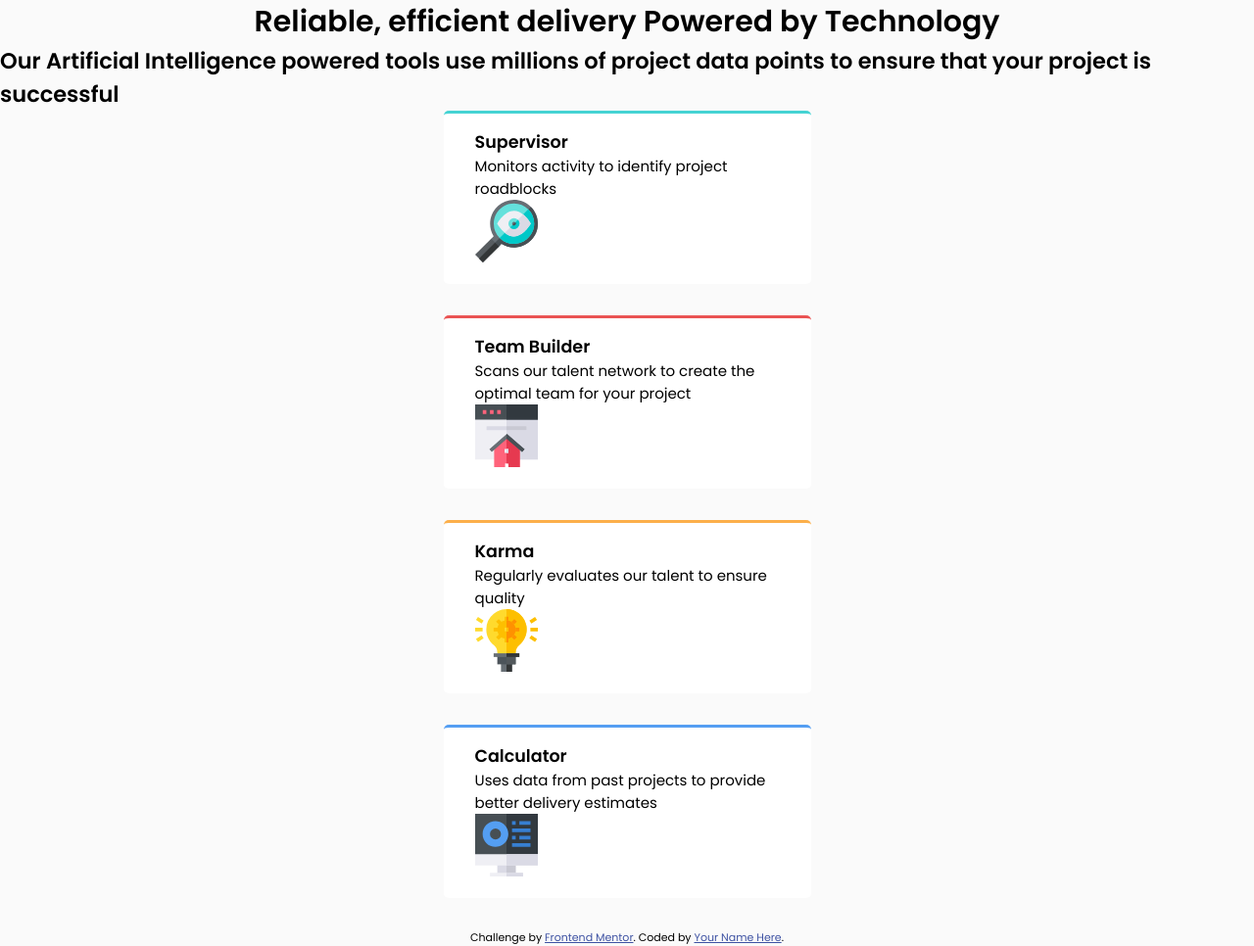
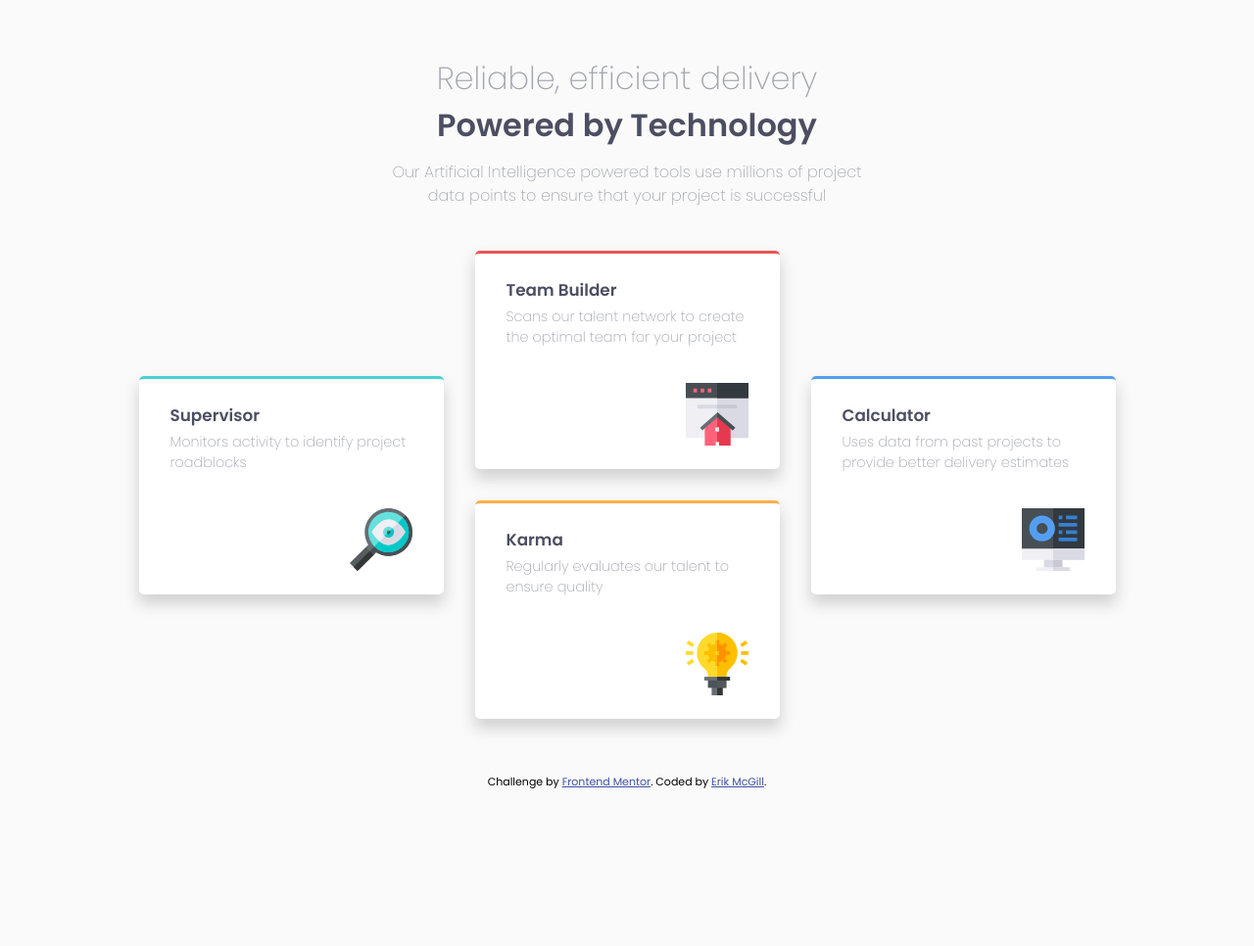
Before and after one commit to emmcgill/FMentor-Four-Card-Feature-Section, a plain HTML site: page index.html in a window 1280 px wide. Shown: the whole page at 98% size. After the commit the page ends 807 px from the top, so only its background shows below. Drawn offline with Linux system fonts and the light colour scheme.

Commit message:
Added Media Queries for Desktop Styling

```diff
--- a/index.html
+++ b/index.html
@@ -1,88 +1,105 @@
 <!DOCTYPE html>
 <html lang="en">
   <head>
-  <meta charset="UTF-8">
-  <meta name="viewport" content="width=device-width, initial-scale=1.0"> <!-- displays site properly based on user's device -->
+    <meta charset="UTF-8" />
+    <meta name="viewport" content="width=device-width, initial-scale=1.0" />
+    <!-- displays site properly based on user's device -->
 
-  <link rel="icon" type="image/png" sizes="32x32" href="./images/favicon-32x32.png">
-  <link rel="preconnect" href="https://fonts.googleapis.com">
-  <link rel="preconnect" href="https://fonts.gstatic.com" crossorigin>
-  <link href="https://fonts.googleapis.com/css2?family=Poppins:wght@200;400;600&display=swap" rel="stylesheet">
-  <link rel="stylesheet" href="styles.css">
+    <link
+      rel="icon"
+      type="image/png"
+      sizes="32x32"
+      href="./images/favicon-32x32.png"
+    />
+    <link rel="preconnect" href="https://fonts.googleapis.com" />
+    <link rel="preconnect" href="https://fonts.gstatic.com" crossorigin />
+    <link
+      href="https://fonts.googleapis.com/css2?family=Poppins:wght@200;400;600&display=swap"
+      rel="stylesheet"
+    />
+    <link rel="stylesheet" href="styles.css" />
 
     <title>Frontend Mentor | Four card feature section</title>
 
     <!-- Feel free to remove these styles or customise in your own stylesheet 👍 -->
     <style>
-    .attribution { font-size: 11px; text-align: center; }
-    .attribution a { color: hsl(228, 45%, 44%); }
+      .attribution {
+        font-size: 11px;
+        text-align: center;
+      }
+      .attribution a {
+        color: hsl(228, 45%, 44%);
+      }
     </style>
   </head>
   <body>
-
-  <head class="title-container">
+    <main>
+      <div class="title-container">
         <h1 class="title">
           Reliable, efficient delivery
           <strong>Powered by Technology</strong>
         </h1>
         <h2 class="sub-title">
-      Our Artificial Intelligence powered tools use millions of project data points
-      to ensure that your project is successful
+          Our Artificial Intelligence powered tools use millions of project data
+          points to ensure that your project is successful
         </h2>
-  </head>
+      </div>
 
       <section class="tools-container">
         <div class="card supervisor">
           <div class="top">
             <h3 class="card-title">Supervisor</h3>
-        <p class="description">Monitors activity to identify project roadblocks</p>
+            <p class="description">
+              Monitors activity to identify project roadblocks
+            </p>
           </div>
           <div class="bottom">
-        <img src="images/icon-supervisor.svg" alt="Supervisor Icon">
+            <img src="images/icon-supervisor.svg" alt="Supervisor Icon" />
           </div>
         </div>
-
-
         <div class="card team-builder">
           <div class="top">
             <h3 class="card-title">Team Builder</h3>
-        <p class="description">Scans our talent network to create the optimal team for your project</p>
+            <p class="description">
+              Scans our talent network to create the optimal team for your
+              project
+            </p>
           </div>
           <div class="bottom">
-        <img src="images/icon-team-builder.svg" alt="Team Builder Icon">
+            <img src="images/icon-team-builder.svg" alt="Team Builder Icon" />
           </div>
         </div>
-
-
-
         <div class="card karma">
           <div class="top">
             <h3 class="card-title">Karma</h3>
-        <p class="description">Regularly evaluates our talent to ensure quality</p>
+            <p class="description">
+              Regularly evaluates our talent to ensure quality
+            </p>
           </div>
           <div class="bottom">
-        <img src="images/icon-karma.svg" alt="Karma Icon">
+            <img src="images/icon-karma.svg" alt="Karma Icon" />
           </div>
         </div>
-
-
-
         <div class="card calculator">
           <div class="top">
             <h3 class="card-title">Calculator</h3>
-        <p class="description">Uses data from past projects to provide better delivery estimates</p>
+            <p class="description">
+              Uses data from past projects to provide better delivery estimates
+            </p>
           </div>
           <div class="bottom">
-        <img src="images/icon-calculator.svg" alt="Calculator Icon">
+            <img src="images/icon-calculator.svg" alt="Calculator Icon" />
           </div>
         </div>
-  </div>
-
+      </section>
+    </main>
 
     <footer>
       <p class="attribution">
-      Challenge by <a href="https://www.frontendmentor.io?ref=challenge" target="_blank">Frontend Mentor</a>.
-      Coded by <a href="#">Your Name Here</a>.
+        Challenge by
+        <a href="https://www.frontendmentor.io?ref=challenge" target="_blank"
+          >Frontend Mentor</a
+        >. Coded by <a href="#">Erik McGill</a>.
       </p>
     </footer>
   </body>
--- a/styles.css
+++ b/styles.css
@@ -21,37 +21,118 @@ body {
     font-size: var(--fs-15px);
     font-family: var(--ff-Poppins);
     background-color: var(--clr-neu-light-gray);
+}
+
+main {
     display: flex;
     flex-direction: column;
-    justify-content: center;
     align-items: center;
+    padding: 3.5rem 1.75rem;
 }
 
-.tools-container {
+main > .title-container {
+    text-align: center;
+    color: var(--clr-neu-grayish-blue);
+}
+
+main > .title-container > .title {
+    font-weight: 300;
+    font-size: 1.5rem;
+}
+
+main > .title-container > .title strong {
+    display: block;
+    font-weight: 700;
+    margin-bottom: .75rem;
+    color: var(--clr-neu-dark-blue);
+}
+
+main > .title-container > .sub-title {
+    font-size: 1rem;
+    font-weight: 300;
+    line-height: 1.5rem;
+    margin-bottom: 3.5rem;
+    max-width: 353px;
+}
+
+main > .tools-container {
     display: grid;
-    width: 85%;
+    width: 100%;
     max-width: 375px;
     gap: 2rem;
+    justify-content: center;
 }
 
-.tools-container > .card {
+main > .tools-container > .card {
     background: #fff;
     border-radius: 5px;
-    padding: 1rem 2rem;
+    padding: 1.5rem 2rem;
+    color: var(--clr-neu-grayish-blue);
+    font-size: .9rem;
+    font-weight: 300;
+    max-width: 311px;
+    box-shadow: 0px 9px 15px 1px #d2d2d2;
 }
 
-.tools-container > .supervisor {
+main > .tools-container > .card > .top > .card-title {
+    color: var(--clr-neu-dark-blue);
+    margin-bottom: .25rem;
+}
+main > .tools-container > .supervisor {
     border-top: 3px solid var(--clr-primary-cyan);
 }
 
-.tools-container > .team-builder {
+main > .tools-container > .team-builder {
     border-top: 3px solid var(--clr-primary-red);
 }
 
-.tools-container > .karma {
+main > .tools-container > .karma {
     border-top: 3px solid var(--clr-primary-orange);
 }
 
-.tools-container > .calculator {
+main > .tools-container > .calculator {
     border-top: 3px solid var(--clr-primary-blue);
 }
+
+main > .tools-container > .card > .bottom {
+    display: flex;
+    justify-content: right;
+    margin-top: 2.25rem;
+}
+
+@media(min-width: 800px) {
+
+    main > .title-container > .title {
+        font-size: 2rem;
+    }
+
+    main > .title-container > .sub-title {
+        max-width: 500px;
+        margin-bottom: 2.75rem;
+    }
+
+    main > .tools-container {
+        grid-template-areas:
+        ". . builder builder . ."
+        "supervisor supervisor builder builder calc calc"
+        "supervisor supervisor karma karma calc calc"
+        ". . karma karma . .";
+        max-width: 1000px;
+    }
+
+    main > .tools-container > .supervisor {
+        grid-area: supervisor;
+    }
+
+    main > .tools-container > .team-builder {
+        grid-area: builder;
+    }
+
+    main > .tools-container > .karma {
+        grid-area: karma;
+    }
+
+    main > .tools-container > .calculator {
+        grid-area: calc;
+    }
+}
```
Lines whose indentation alone changed are shown as unchanged.
